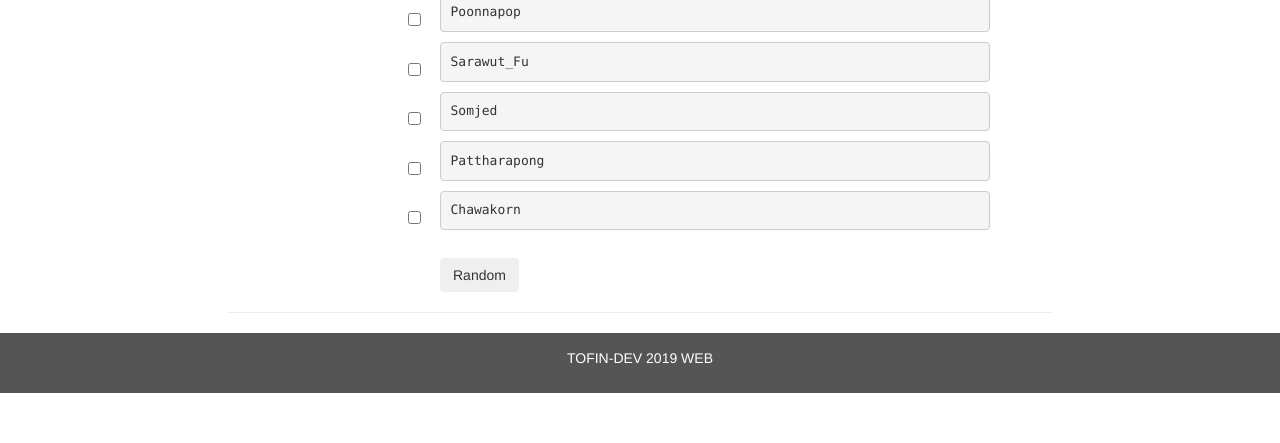
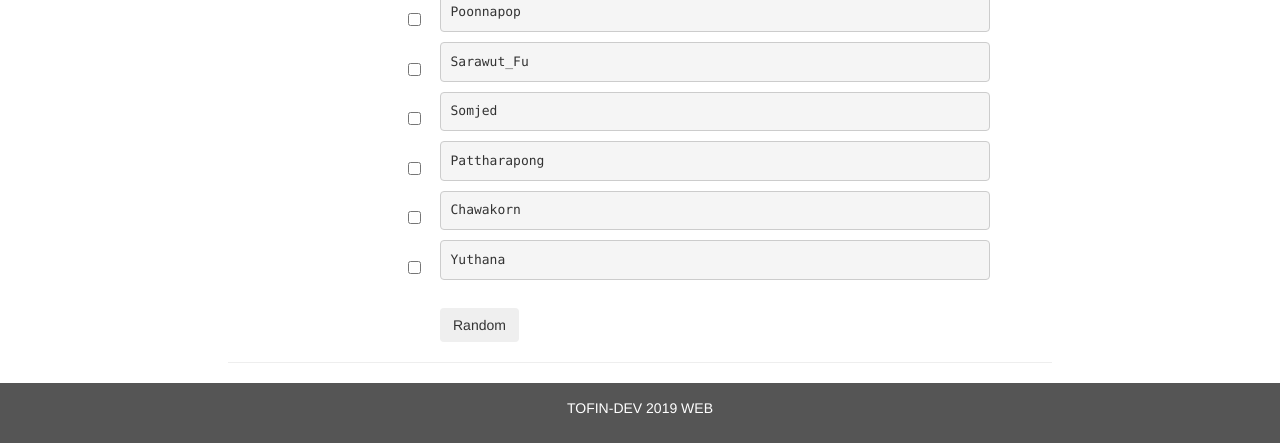
Before and after one commit to TofinDev/randomonline, a PHP site: page / in a window 1280 px wide. Shown: the part 742-1185 px from the top of the page. Before the commit the page ends 1135 px from the top, so only its background shows below. Run offline with PHP 8.4, Linux system fonts and the light colour scheme; some libraries are stand-ins or nearby versions.

Commit message:
Update index.php

```diff
--- a/index.php
+++ b/index.php
@@ -124,7 +124,7 @@
   <tr> <td width="50" align="center"> <input name="chk[]" type="checkbox" class="css_data_item" id="data_item12" value="Somjed" /> </td>  <td> <pre>Somjed</pre></td> </tr>
   <tr> <td width="50" align="center"> <input name="chk[]" type="checkbox" class="css_data_item" id="data_item13" value="Pattharapong" /> </td>  <td> <pre>Pattharapong</pre></td> </tr>
   <tr> <td width="50" align="center"> <input name="chk[]" type="checkbox" class="css_data_item" id="data_item14" value="Chawakorn" /> </td>  <td> <pre>Chawakorn</pre></td> </tr>
-
+  <tr> <td width="50" align="center"> <input name="chk[]" type="checkbox" class="css_data_item" id="data_item15" value="Yuthana" /> </td>  <td> <pre>Yuthana</pre></td> </tr>
   <td></td>
   </tr>
   </tr>
```
